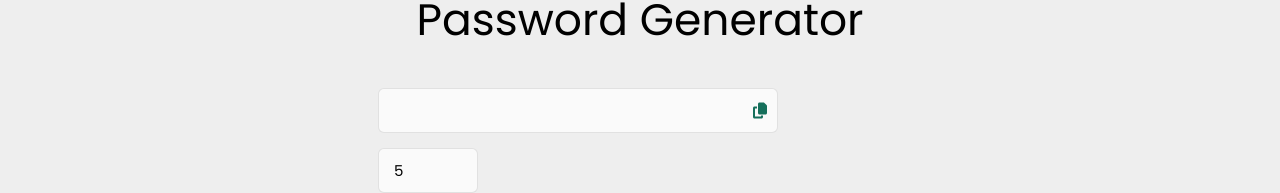
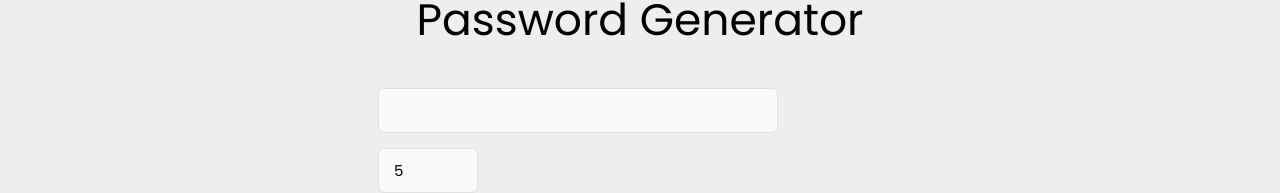
Before and after one commit to nurkanat-doszhan/portfolio, a React (Create React App) app: page /portfolio/1 in a window 1280 px wide. Shown: the part 119-312 px from the top of the page. Built offline with nearby package versions, Linux system fonts and the light colour scheme; the HTML template or start-up script is replaced by a standard one.

Commit message:
Сделал кнопку "Скопировать"

```diff
--- a/src/pages/projects/PassGenerator.js
+++ b/src/pages/projects/PassGenerator.js
@@ -3,6 +3,7 @@ import { faCopy } from '@fortawesome/free-solid-svg-icons'
 import app from '../../App.module.scss';
 import style from '../projects/PassGenerator.module.scss';
 import { useState } from "react";
+import toast, { Toaster } from 'react-hot-toast';
 
 const PassGenerator = () => {
   const [password, setPassword] = useState('');
@@ -11,6 +12,7 @@ const PassGenerator = () => {
   const [uc, setUc] = useState(false);
   const [num, setNum] = useState(false);
   const [sc, setSc] = useState(false);
+  const [copyPass, setCopyPass] = useState(false);
 
   const toggleCheck = (ch) => {
     switch(ch) {
@@ -48,6 +50,17 @@ const PassGenerator = () => {
     }
     getRandom();
   }
+
+  const copyToClipboard = () => {
+    notifyCopy();
+    navigator.clipboard.writeText(password);
+  }
+
+  const notifyCopy = () => toast.success('Copied to clipboard!', {
+    duration: 1300,
+    position: 'top-center',
+  });
+
   return (
     <>
       <div className={`${app.container} ${style.container}`}>
@@ -57,7 +70,10 @@ const PassGenerator = () => {
             <div className={style.flex}>
               <div className={style.pass}>
                 <input type="text" id="length" name="length" value={password} disabled />
-                <span className={style.btnCopy}><FontAwesomeIcon icon={faCopy} /></span>
+                {
+                  password != '' &&
+                  <span className={style.btnCopy} onClick={copyToClipboard}><FontAwesomeIcon icon={faCopy} /></span>
+                }
               </div>
               <input type="number" defaultValue={passLength} min={5} max={20} onChange={e => setPassLength(e.target.value)} />
               <div className={style.params}>
@@ -77,6 +93,7 @@ const PassGenerator = () => {
               <button className={`${app.btn} ${style.btn}`} onClick={() => generatePassword()} disabled={ !lc && !uc && !num && !sc ? true : false }>Generate Password!</button>
             </div>
           </div>
+          <Toaster />
         </div>
       </div>
     </>
```
Also changed, not shown: public/about/0.png (renamed from public/about/19.png).
